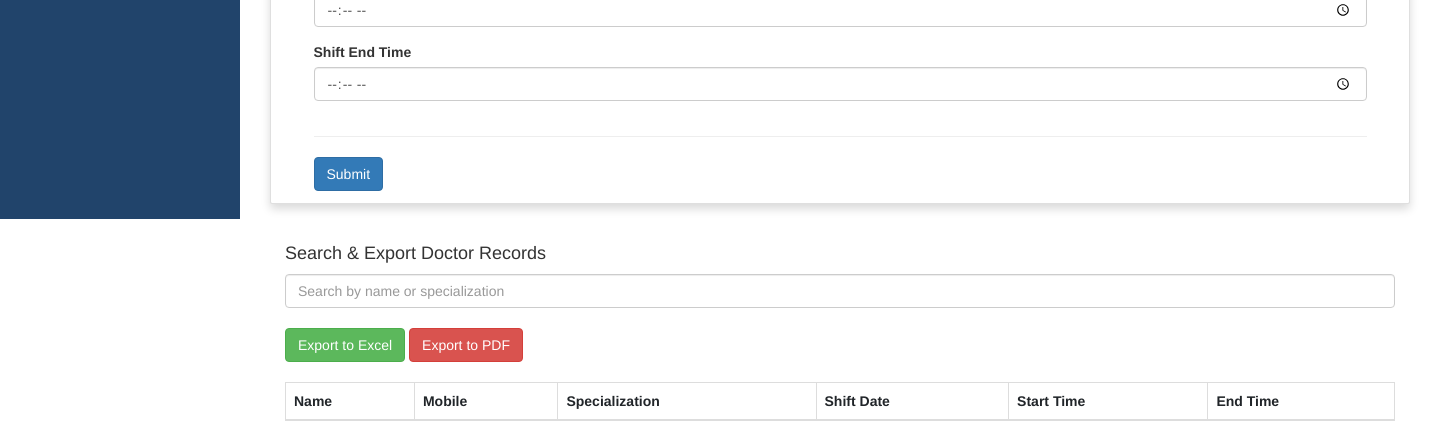
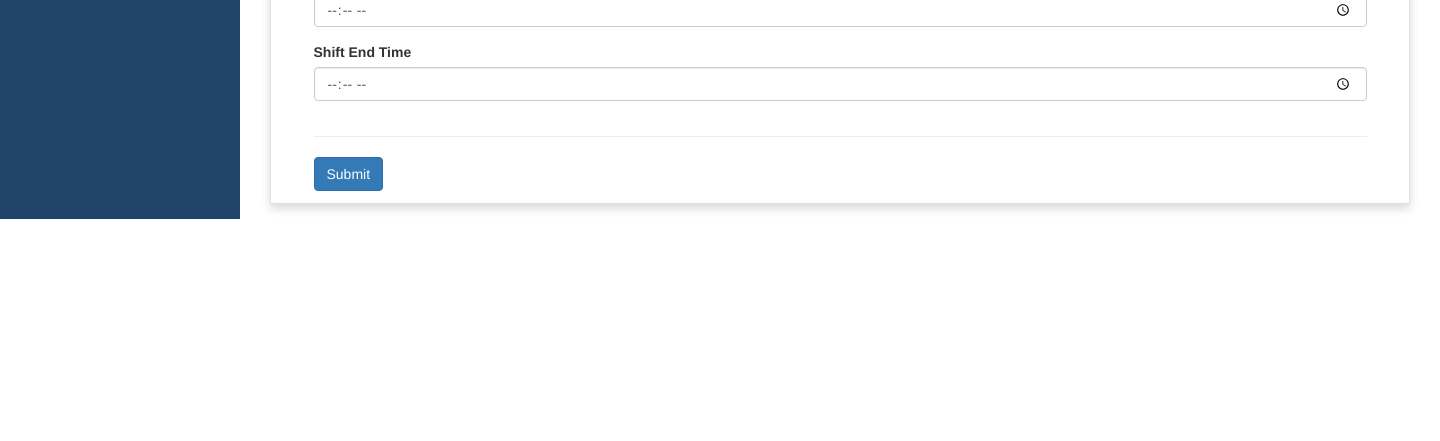
Before and after one commit to pranmu2002/Hospital-Management-System, a Django app: page /add_doctor in a window 1440 px wide. Shown: the part 581-1022 px from the top of the page. After the commit the page ends 800 px from the top, so only its background shows below. Run offline with Django 3.2, Linux system fonts and the light colour scheme; a user stored in the database is signed in; lists and menus that the app fills with data are empty; some libraries are stand-ins or nearby versions.

Commit message:
last one

```diff
--- a/hospitals/templates/add_doctor.html
+++ b/hospitals/templates/add_doctor.html
@@ -7,8 +7,6 @@
   <script src="https://ajax.googleapis.com/ajax/libs/jquery/3.5.1/jquery.min.js"></script>
   <script src="https://maxcdn.bootstrapcdn.com/bootstrap/3.4.1/js/bootstrap.min.js"></script>
   <link rel="stylesheet" href="https://cdnjs.cloudflare.com/ajax/libs/font-awesome/4.7.0/css/font-awesome.min.css">
-  <script src="https://cdnjs.cloudflare.com/ajax/libs/xlsx/0.17.0/xlsx.full.min.js"></script>
-  <script src="https://cdnjs.cloudflare.com/ajax/libs/jspdf/2.5.1/jspdf.umd.min.js"></script>
 </head>
 <body>
 
@@ -84,68 +82,6 @@
   </div>
 </div>
 
-<!-- Search and Export Section -->
-<div class="container mt-4">
-  <h4>Search & Export Doctor Records</h4>
-  <input type="text" id="searchInput" class="form-control" placeholder="Search by name or specialization" onkeyup="searchTable()">
-  <br>
-  <button class="btn btn-success" onclick="exportTableToExcel('doctorTable')">Export to Excel</button>
-  <button class="btn btn-danger" onclick="exportToPDF()">Export to PDF</button>
-
-  <br><br>
-  <table class="table table-bordered" id="doctorTable">
-    <thead>
-      <tr>
-        <th>Name</th>
-        <th>Mobile</th>
-        <th>Specialization</th>
-        <th>Shift Date</th>
-        <th>Start Time</th>
-        <th>End Time</th>
-      </tr>
-    </thead>
-    <tbody>
-      {% for doc in doctors %}
-      <tr>
-        <td>{{ doc.name }}</td>
-        <td>{{ doc.mobile }}</td>
-        <td>{{ doc.special }}</td>
-        <td>{{ doc.shift_date }}</td>
-        <td>{{ doc.shift_start_time }}</td>
-        <td>{{ doc.shift_end_time }}</td>
-      </tr>
-      {% endfor %}
-    </tbody>
-  </table>
-</div>
-
-<script>
-function searchTable() {
-  let input = document.getElementById("searchInput").value.toLowerCase();
-  let rows = document.querySelectorAll("#doctorTable tbody tr");
-
-  rows.forEach(row => {
-    let text = row.innerText.toLowerCase();
-    row.style.display = text.includes(input) ? "" : "none";
-  });
-}
-
-function exportTableToExcel(tableID) {
-  let wb = XLSX.utils.table_to_book(document.getElementById(tableID), {sheet: "Doctors"});
-  XLSX.writeFile(wb, 'Doctor_Records.xlsx');
-}
-
-function exportToPDF() {
-  const { jsPDF } = window.jspdf;
-  let doc = new jsPDF();
-  doc.text("Doctor Records", 20, 10);
-  doc.autoTable({ html: '#doctorTable', startY: 20 });
-  doc.save('Doctor_Records.pdf');
-}
-</script>
-
-<script src="https://cdnjs.cloudflare.com/ajax/libs/jspdf-autotable/3.5.25/jspdf.plugin.autotable.min.js"></script>
-
 </body>
 </html>
 {% endblock content %}
```
Also changed, not shown: db.sqlite3.
